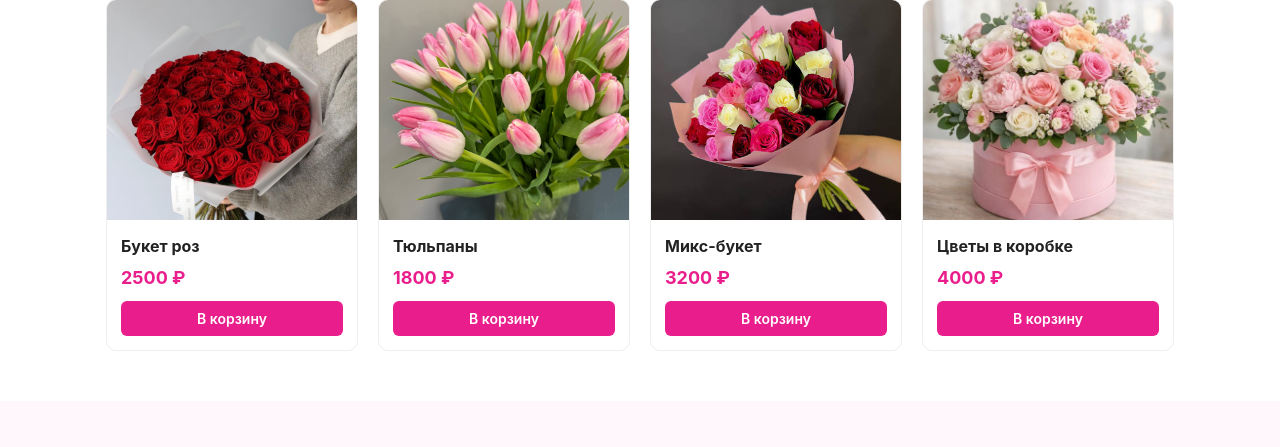
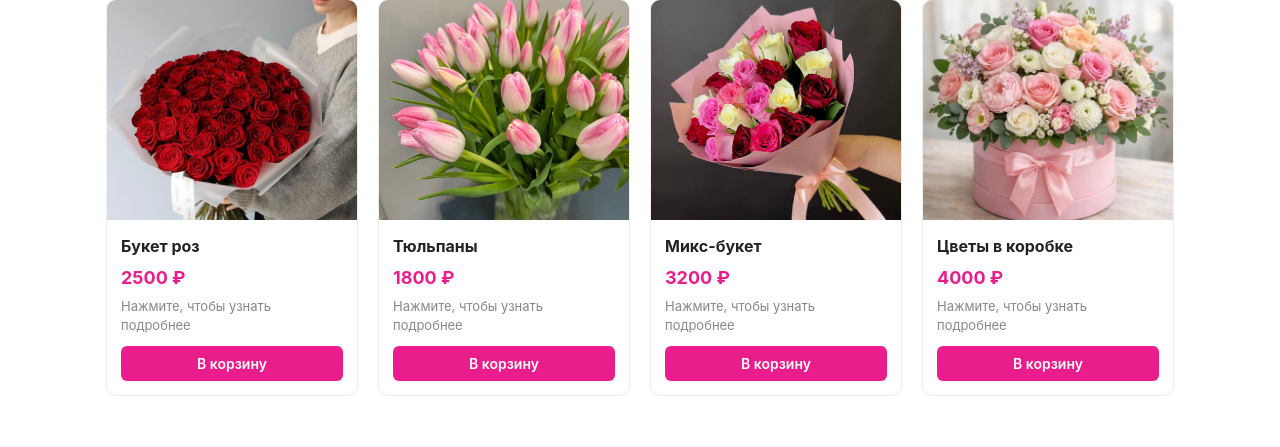
Before and after one commit to aydm-git/Flower, a Flask app: page / in a window 1280 px wide. Shown: the part 451-898 px from the top of the page. Run offline with Flask 3, Linux system fonts and the light colour scheme; some libraries are stand-ins or nearby versions.

Commit message:
Добавил для клиентов подсказку

```diff
--- a/static/style.css
+++ b/static/style.css
@@ -591,3 +591,11 @@ footer a:hover { text-decoration: underline; }
   .product-layout { grid-template-columns: 1fr; gap: 20px; }
   .product-info h1 { font-size: 24px; }
 }
+
+.card-more {
+  display: block;
+  margin: -4px 0 10px;
+  font-size: 13px;
+  color: #888;
+}
+.card-more:hover { color: #e91e8c; text-decoration: underline; }
--- a/templates/index.html
+++ b/templates/index.html
@@ -27,6 +27,7 @@
           <div class="card-body">
             <h3><a href="{{ url_for('shop.product_page', pid=p.id) }}">{{ p.name }}</a></h3>
             <div class="price">{{ p.price }} ₽</div>
+            <a href="{{ url_for('shop.product_page', pid=p.id) }}" class="card-more">Нажмите, чтобы узнать подробнее</a>
             {% if p.stock < 1 %}
               <button type="button" class="btn" disabled>Нет в наличии</button>
             {% else %}
```
